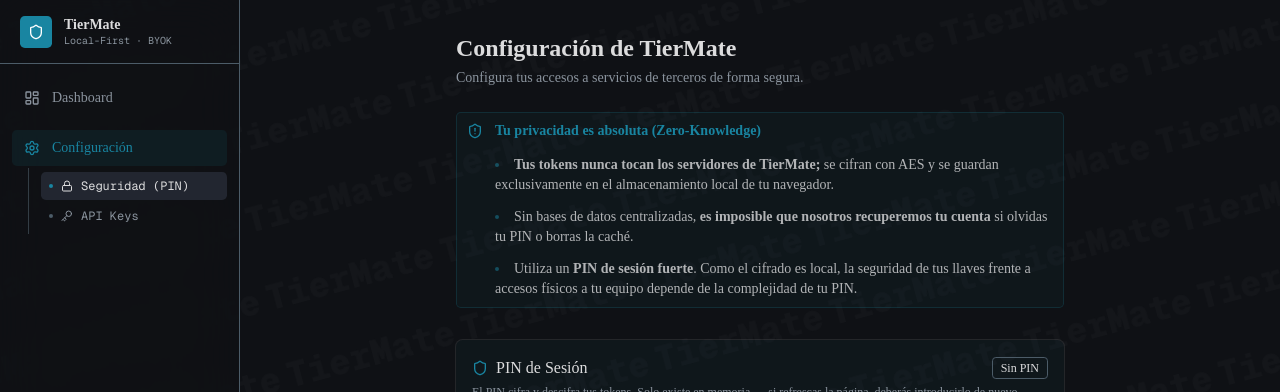
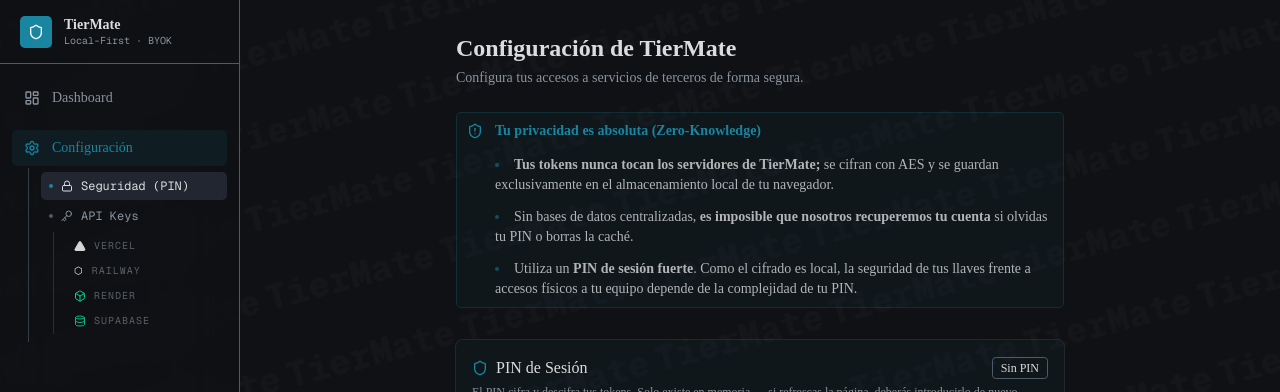
Before and after one commit to JorgeReina-fl/tiermate-app, a Next.js app: page /settings in a window 1280 px wide. Shown: the top 392 px of the page. Built offline with nearby package versions, Linux system fonts and the light colour scheme.

Commit message:
style(ui): unify service iconography in sidebar and enable deep-link scroll tracking for settings

```diff
--- a/src/app/settings/page.tsx
+++ b/src/app/settings/page.tsx
@@ -224,7 +224,8 @@
           const stored = typeof window !== "undefined" ? hasStoredKey(service.id) : false;
           const showTok = showTokens[service.id];
           return (
-            <Card key={service.id}>
+            <div id={`card-${service.id}`}>
+              <Card key={service.id}>
               <CardHeader className="pb-3">
                 <div className="flex items-center justify-between">
                   <CardTitle className="text-base">{service.label}</CardTitle>
@@ -436,6 +437,7 @@
                 </Button>
               </CardFooter>
             </Card>
+            </div>
           );
         })}
       </div>
--- a/src/components/AppShell.tsx
+++ b/src/components/AppShell.tsx
@@ -38,8 +38,42 @@
 ] as const;
 
 const SETTINGS_SECTIONS = [
-  { label: "Seguridad (PIN)", anchorId: "section-security", icon: <Lock className="w-3 h-3 shrink-0" /> },
-  { label: "API Keys", anchorId: "section-api-keys", icon: <Key className="w-3 h-3 shrink-0" /> },
+  {
+    label: "Seguridad (PIN)",
+    anchorId: "section-security",
+    icon: <Lock className="w-3 h-3 shrink-0" />
+  },
+  {
+    label: "API Keys",
+    anchorId: "section-api-keys",
+    icon: <Key className="w-3 h-3 shrink-0" />,
+    subItems: [
+      {
+        key: "vercel",
+        label: "VERCEL",
+        anchorId: "card-vercel",
+        icon: <Triangle className="w-3 h-3 fill-current text-neutral-300" />
+      },
+      {
+        key: "railway",
+        label: "RAILWAY",
+        anchorId: "card-railway",
+        icon: <span className="text-[10px] leading-none text-white">⬡</span>
+      },
+      {
+        key: "render",
+        label: "RENDER",
+        anchorId: "card-render",
+        icon: <Box className="w-3 h-3 text-emerald-400" />
+      },
+      {
+        key: "supabase",
+        label: "SUPABASE",
+        anchorId: "card-supabase",
+        icon: <Database className="w-3 h-3 text-emerald-500" />
+      },
+    ]
+  },
 ] as const;
 
 /* ── Main component ────────────────────────────────────────── */
@@ -51,6 +85,14 @@
 
   /* IntersectionObserver — tracks which section is in viewport */
   useEffect(() => {
+    const handleIntersect = (entries: IntersectionObserverEntry[]) => {
+      // Find the most prominent intersecting entry
+      const visible = entries.find(e => e.isIntersecting);
+      if (visible) {
+        setActiveSection(visible.target.id);
+      }
+    };
+
     const anchors = [
       "section-vercel",
       "section-railway",
@@ -58,17 +100,11 @@
       "section-supabase",
       "section-security",
       "section-api-keys",
+      "card-vercel",
+      "card-railway",
+      "card-render",
+      "card-supabase",
     ];
-
-    const observers: IntersectionObserver[] = [];
-
-    const handleIntersect = (entries: IntersectionObserverEntry[]) => {
-      // Find the most prominent intersecting entry
-      const visible = entries.find(e => e.isIntersecting);
-      if (visible) {
-        setActiveSection(visible.target.id);
-      }
-    };
 
     const observer = new IntersectionObserver(handleIntersect, {
       rootMargin: "-20% 0px -70% 0px",
@@ -98,8 +134,7 @@
 
   const isDashboard = pathname === "/";
   const isSettings = pathname === "/settings";
-
-  const hasAnyService = hasVercel || hasRailway || hasRender;
+  const hasAnyService = hasVercel || hasRailway || hasRender || hasSupabase;
 
   return (
     <div className="flex min-h-screen relative z-10">
@@ -156,7 +191,6 @@
                         : "text-muted-foreground hover:text-foreground hover:bg-accent/50"
                       }`}
                   >
-                    {/* Active indicator */}
                     <span className={`w-1 h-1 rounded-full shrink-0 transition-colors ${isActive ? "bg-primary" : "bg-border"}`} />
                     {icon}
                     {label}
@@ -182,13 +216,15 @@
 
             {/* Quick-access sub-links for settings */}
             {isSettings && (
-              <div className="ml-4 pl-3 border-l border-border/60 space-y-0.5 py-1 mt-0.5">
-                {SETTINGS_SECTIONS.map(({ label, anchorId, icon }) => {
-                  const isActive = activeSection === anchorId;
+              <div className="ml-4 pl-3 border-l border-border/60 space-y-0.5 py-1 mt-0.5 relative">
+                {SETTINGS_SECTIONS.map((section) => {
+                  const isActive = activeSection === section.anchorId;
+                  const hasSubItems = 'subItems' in section;
+
                   return (
+                    <div key={section.anchorId}>
                       <button
-                      key={anchorId}
-                      onClick={() => scrollTo(anchorId)}
+                        onClick={() => scrollTo(section.anchorId)}
                         className={`w-full flex items-center gap-2 px-2 py-1.5 rounded-[0.3rem] text-xs font-mono transition-colors text-left
                           ${isActive
                             ? "text-foreground bg-accent"
@@ -196,9 +232,33 @@
                           }`}
                       >
                         <span className={`w-1 h-1 rounded-full shrink-0 transition-colors ${isActive ? "bg-primary" : "bg-border"}`} />
-                      {icon}
-                      {label}
+                        {section.icon}
+                        {section.label}
                       </button>
+
+                      {/* 3rd Level: Provider sub-items */}
+                      {hasSubItems && section.subItems && (
+                        <div className="ml-3 pl-3 border-l border-border/40 space-y-0.5 mt-0.5 mb-1 py-0.5">
+                          {section.subItems.map((sub) => {
+                            const isSubActive = activeSection === sub.anchorId;
+                            return (
+                              <button
+                                key={sub.key}
+                                onClick={() => scrollTo(sub.anchorId)}
+                                className={`w-full flex items-center gap-2 px-2 py-1 rounded-[0.2rem] text-[10px] font-mono tracking-widest transition-colors text-left uppercase
+                                  ${isSubActive
+                                    ? "text-primary bg-primary/5"
+                                    : "text-muted-foreground/60 hover:text-foreground hover:bg-accent/30"
+                                  }`}
+                              >
+                                {sub.icon}
+                                <span>{sub.label}</span>
+                              </button>
+                            );
+                          })}
+                        </div>
+                      )}
+                    </div>
                   );
                 })}
               </div>
```
Lines whose indentation alone changed are shown as unchanged.
